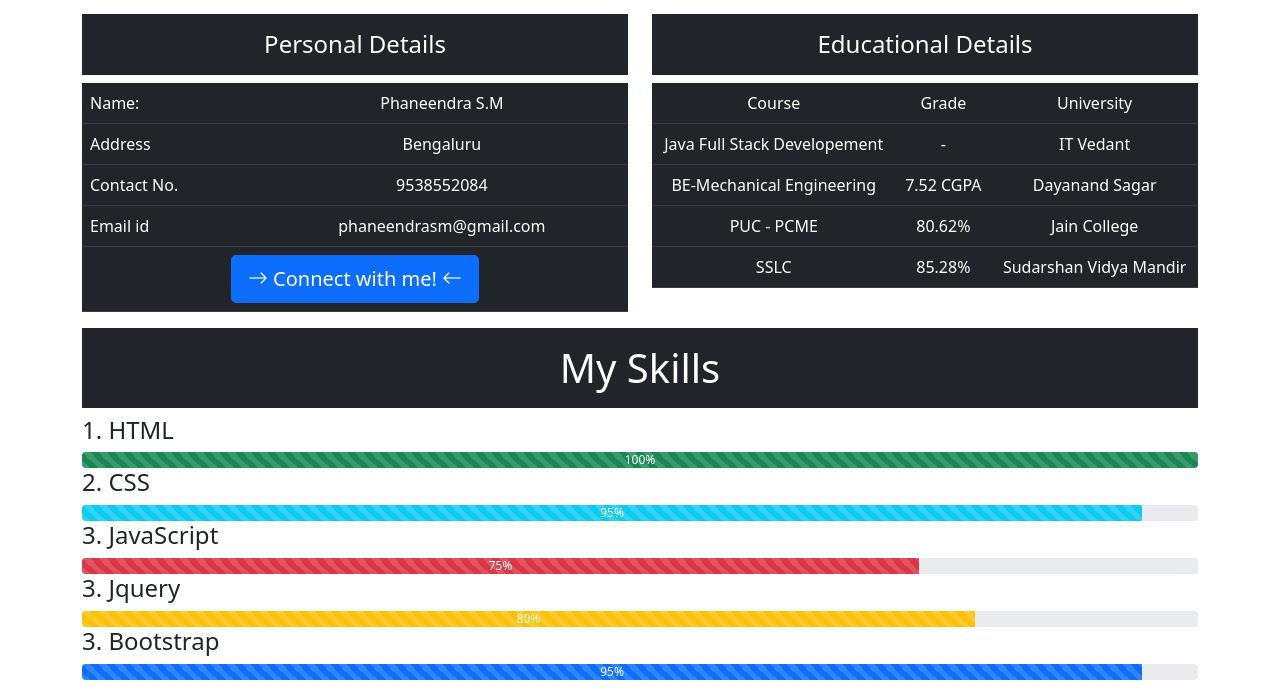
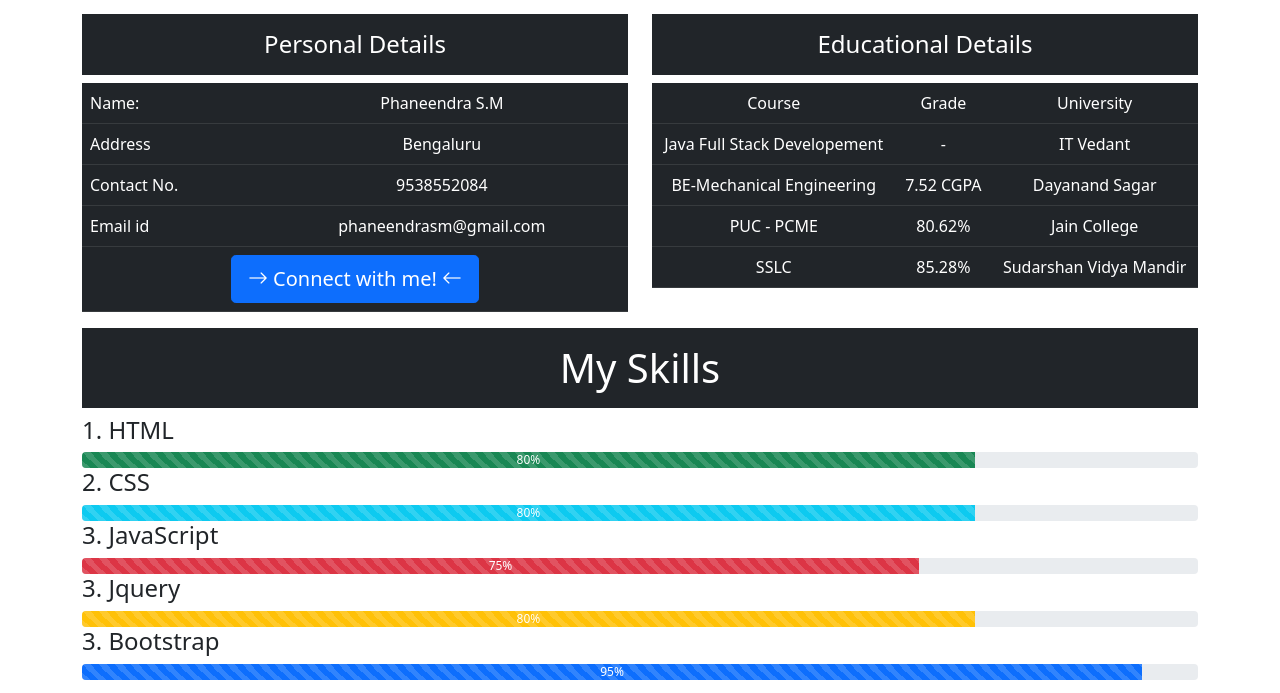
Before and after one commit to Phaneendra1997/portfolio1, a plain HTML site: page index.html in a window 1280 px wide. Shown: the part 1390-2083 px from the top of the page. Drawn offline with nearby package versions, Linux system fonts and the light colour scheme.

Commit message:
Update index.html

```diff
--- a/index.html
+++ b/index.html
@@ -247,7 +247,7 @@
 
 									<div class="progress-bar bg-success progress-bar-striped progress-bar-animated"
 									role="progressbar" aria-valuenow="100" aria-valuemin="0" aria-valuemax="100"
-									style="width: 100%"> 100%</div>
+									style="width: 80%"> 80%</div>
 								</div>
 
 								<h4>2. CSS</h4>
@@ -255,7 +255,7 @@
 
 									<div class="progress-bar bg-info progress-bar-striped progress-bar-animated"
 									role="progressbar" aria-valuenow="95" aria-valuemin="0" aria-valuemax="100"
-									style="width: 95%"> 95% </div>
+									style="width: 80%"> 80% </div>
 								</div>
 
 								<h4>3. JavaScript</h4>
```
